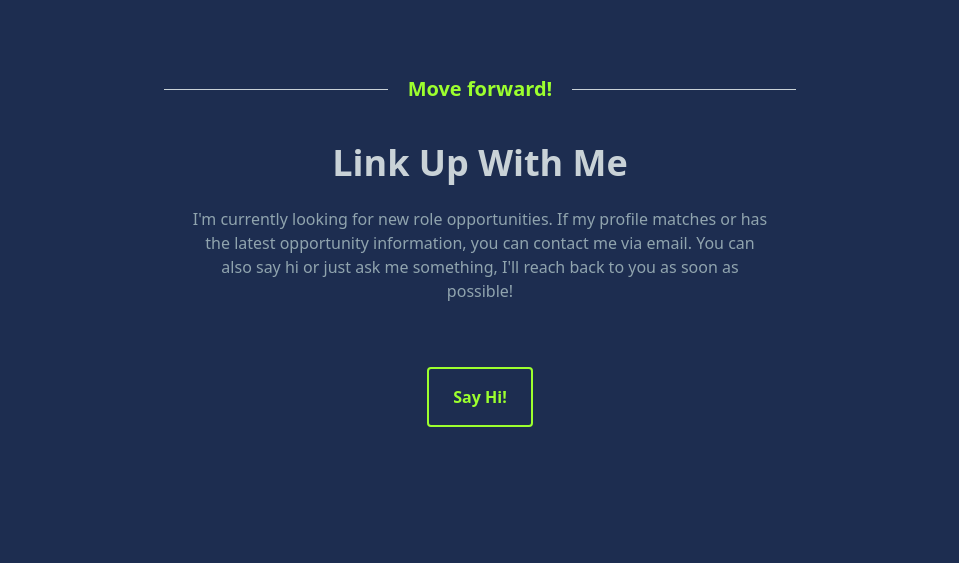
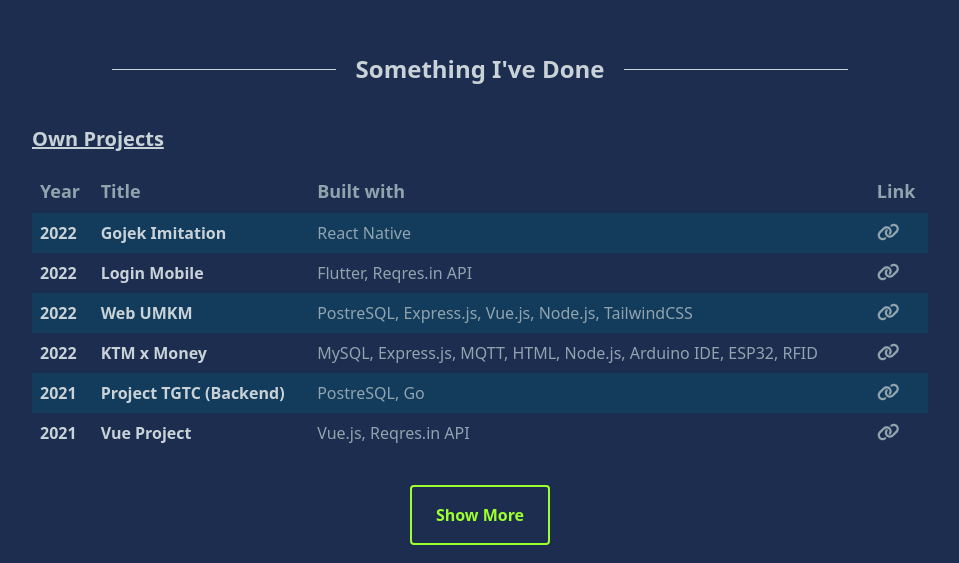
Before and after one commit to sfa119f/syarifuddins-portfolio, a Next.js app: page / in a window 1280 px wide. Shown: the part 2517-3080 px from the top of the page, without its empty margins (160-1119 px from the left). Built offline with nearby package versions, Linux system fonts and the light colour scheme.

Commit message:
add projects experience section

```diff
--- a/src/doc/data.js
+++ /dev/null
@@ -1,42 +0,0 @@
-const workExp = [
-  {
-    company: "TTL ID",
-    role: "IT Specialist",
-    start: "August 2020",
-    end: "Present",
-    website:
-      "https://www.linkedin.com/company/team-tanpa-les-indonesia/mycompany/",
-    description: [
-      "Produce HTML, CSS, and Javascript for TTL website.",
-      "Maintenance website.",
-      "Answer high school or SBMPTN questions from the community.",
-    ],
-  },
-  {
-    company: "Fintax",
-    role: "Junior Frontend Engineer",
-    start: "April 2021",
-    end: "April 2022",
-    website: "https://pajak.io/",
-    description: [
-      "Produce HTML, CSS, and Javascript for tax payment form (Form SPT 1771 SPT Badan) website using VueJS.",
-      "Integrate API and debug website.",
-      "Collaborate with backend engineer and system analyst.",
-    ],
-  },
-  {
-    company: "STEI ITB",
-    role: "Developer",
-    start: "January 2021",
-    end: "May 2021",
-    website: "https://stei.itb.ac.id/",
-    description: [
-      "Make design for student and alumni service website using Figma.",
-      "Produce HTML, CSS, and Javascript using ReactJS.",
-      "Produce API using PHP.",
-      "Make documentation for the whole project using agile method.",
-    ],
-  },
-];
-
-module.exports = { workExp };
--- /dev/null
+++ b/src/doc/ownProject.json
@@ -0,0 +1,38 @@
+[
+  {
+    "title": "Gojek Imitation",
+    "year": 2022,
+    "tech": ["React Native"],
+    "link": "https://github.com/sfa119f/GojekImitation"
+  },
+  {
+    "title": "Login Mobile",
+    "year": 2022,
+    "tech": ["Flutter", "Reqres.in API"],
+    "link": "https://github.com/sfa119f/login_flutter"
+  },
+  {
+    "title": "Web UMKM",
+    "year": 2022,
+    "tech": ["PostreSQL", "Express.js", "Vue.js", "Node.js", "TailwindCSS"],
+    "link": "https://github.com/sfa119f/web-umkm"
+  },
+  {
+    "title": "KTM x Money",
+    "year": 2022,
+    "tech": ["MySQL", "Express.js", "MQTT", "HTML", "Node.js", "Arduino IDE", "ESP32", "RFID"],
+    "link": "https://github.com/sfa119f/if4051-project-iot"
+  },
+  {
+    "title": "Project TGTC (Backend)",
+    "year": 2021,
+    "tech": ["PostreSQL", "Go"],
+    "link": "https://github.com/sfa119f/project-TGTC-Team2"
+  },
+  {
+    "title": "Vue Project",
+    "year": 2021,
+    "tech": ["Vue.js", "Reqres.in API"],
+    "link": "https://github.com/sfa119f/vue-project"
+  }
+]
--- /dev/null
+++ b/src/doc/workExp.json
@@ -0,0 +1,40 @@
+[
+  {
+    "company": "TTL ID",
+    "role": "IT Specialist",
+    "start": "August 2020",
+    "end": "Present",
+    "website":
+      "https://www.linkedin.com/company/team-tanpa-les-indonesia/mycompany/",
+    "description": [
+      "Produce HTML, CSS, and Javascript for TTL website.",
+      "Maintenance website.",
+      "Answer high school or SBMPTN questions from the community."
+    ]
+  },
+  {
+    "company": "Fintax",
+    "role": "Junior Frontend Engineer",
+    "start": "April 2021",
+    "end": "April 2022",
+    "website": "https://pajak.io/",
+    "description": [
+      "Produce HTML, CSS, and Javascript for tax payment form (Form SPT 1771 SPT Badan) website using VueJS.",
+      "Integrate API and debug website.",
+      "Collaborate with backend engineer and system analyst."
+    ]
+  },
+  {
+    "company": "STEI ITB",
+    "role": "Developer",
+    "start": "January 2021",
+    "end": "May 2021",
+    "website": "https://stei.itb.ac.id/",
+    "description": [
+      "Make design for student and alumni service website using Figma.",
+      "Produce HTML, CSS, and Javascript using ReactJS.",
+      "Produce API using PHP.",
+      "Make documentation for the whole project using agile method."
+    ]
+  }
+]
--- a/src/pages/_app.js
+++ b/src/pages/_app.js
@@ -1,3 +1,4 @@
+import Head from "next/head";
 import "@/styles/globals.css";
 import { config } from "@fortawesome/fontawesome-svg-core";
 import "@fortawesome/fontawesome-svg-core/styles.css";
@@ -10,6 +11,10 @@ config.autoAddCss = false;
 export default function App({ Component, pageProps }) {
   return (
     <>
+      <Head>
+        <title>Syarifuddin's Portfolio</title>
+        <meta name="viewport" content="width=device-width, initial-scale=1" />
+      </Head>
       <div className="bg-navy-dark text-night min-h-screen">
         <NavBar />
         <SideInfo />
--- a/src/pages/_document.js
+++ b/src/pages/_document.js
@@ -4,12 +4,16 @@ export default function Document() {
   return (
     <Html lang="en">
       <Head>
-        <title>Syarifuddin's Portfolio</title>
+        <meta charset="UTF-8" />
+        <meta http-equiv="X-UA-Compatible" content="IE=edge" />
         <meta
           name="description"
           content="Syarifuddin's Portfolio with NextJS"
         />
-        <meta name="viewport" content="width=device-width, initial-scale=1" />
+        <meta
+          name="keyword"
+          content="syarifuddin, portfolio, syarifuddin fakhri al husaini"
+        />
         <link rel="icon" href="/logo.png" />
       </Head>
       <body>
--- a/src/pages/index.js
+++ b/src/pages/index.js
@@ -1,7 +1,10 @@
 import { useState } from "react";
 import Image from "next/image";
 import syarifuddin_img from "@/img/syarifuddin.jpg";
-import data from "@/doc/data";
+import workExp from "@/doc/workExp.json";
+import ownProject from "@/doc/ownProject.json";
+import { FontAwesomeIcon } from "@fortawesome/react-fontawesome";
+import { faLink } from "@fortawesome/free-solid-svg-icons";
 
 export default function Home() {
   const [workActive, setWorkActive] = useState("TTL ID");
@@ -34,6 +37,7 @@ export default function Home() {
           .
         </div>
       </section>
+
       <section
         id="about"
         className="pt-20 pb-4 min-h-screen flex flex-col justify-center"
@@ -97,6 +101,7 @@ export default function Home() {
           </div>
         </div>
       </section>
+
       <section
         id="work"
         className="pt-20 pb-4 min-h-screen flex flex-col justify-center"
@@ -106,7 +111,7 @@ export default function Home() {
         </div>
         <div className="mt-10 max-w-xl mx-auto">
           <div className="flex flex-wrap justify-center gap-2">
-            {data.workExp.map((el, idx) => (
+            {workExp.map((el, idx) => (
               <div
                 key={idx}
                 onClick={() => setWorkActive(el.company)}
@@ -119,7 +124,7 @@ export default function Home() {
               </div>
             ))}
           </div>
-          {data.workExp.map((el, idx) => (
+          {workExp.map((el, idx) => (
             <div
               key={idx}
               className={`mt-6 mb-2 flex-col items-center ${
@@ -144,6 +149,56 @@ export default function Home() {
               </div>
             </div>
           ))}
+        </div>
+      </section>
+
+      <section
+        id="experience"
+        className="pt-20 pb-4 min-h-screen flex flex-col justify-center"
+      >
+        <div className="font-bold text-2xl text-night-light line-beside-text">
+          Something I've Done
+        </div>
+        <div id="projects" className="mt-10">
+          <div className="font-bold text-xl text-night-light underline">
+            Own Projects
+          </div>
+          <div className="mt-4">
+            <table className="w-full">
+              <thead>
+                <tr>
+                  <td>Year</td>
+                  <td>Title</td>
+                  <td className="sm-max:hidden">Built with</td>
+                  <td>Link</td>
+                </tr>
+              </thead>
+              <tbody>
+                {ownProject.map((el, idx) => (
+                  <tr key={idx}>
+                    <td>{el.year}</td>
+                    <td>{el.title}</td>
+                    <td className="sec-cell sm-max:hidden">
+                      {el.tech.join(", ")}
+                    </td>
+                    <td className="sec-cell">
+                      <a href={el.link}>
+                        <FontAwesomeIcon
+                          icon={faLink}
+                          className="hover:text-green-neon text-lg"
+                        />
+                      </a>
+                    </td>
+                  </tr>
+                ))}
+              </tbody>
+            </table>
+            <div className="my-8 flex justify-center">
+              <a href="https://github.com/sfa119f" className="button">
+                Show More
+              </a>
+            </div>
+          </div>
         </div>
       </section>
       <section
--- a/src/styles/globals.css
+++ b/src/styles/globals.css
@@ -19,6 +19,18 @@
     @apply w-32 h-8 flex justify-center items-center transition-all duration-500 cursor-pointer
     hover:text-green-neon hover:bg-navy link-underline link-underline-color
   }
+  table thead tr td {
+    @apply p-2 font-bold text-lg
+  }
+  table tbody tr td {
+    @apply p-2 font-bold text-night-light
+  }
+  table tbody tr:nth-child(odd) {
+    @apply bg-navy
+  }
+  table tbody .sec-cell {
+    @apply font-medium text-night
+  }
 
   .link-underline {
     border-bottom-width: 0;
```
